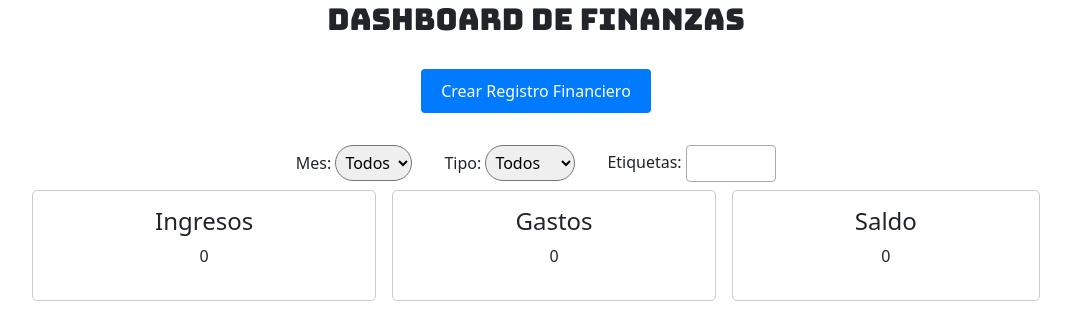
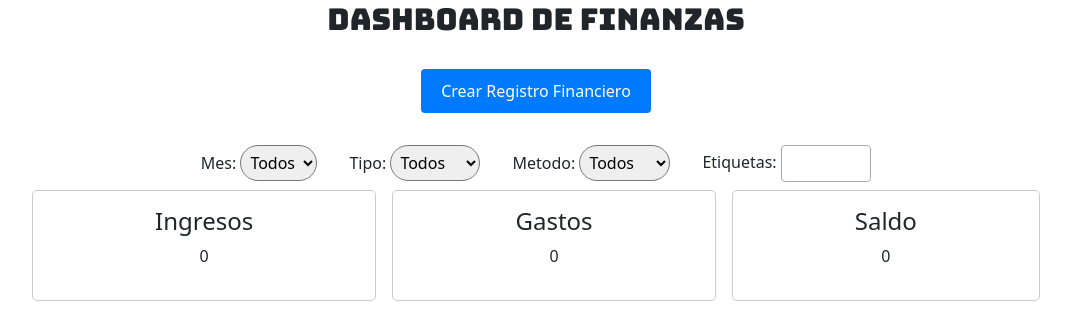
Before and after one commit to mdlunag/django-projects, a Django app: page /moneitas/ in a window 1280 px wide. Shown: the part 85-404 px from the top of the page, without its empty margins (104-1175 px from the left). Run offline with Django 4.2, Linux system fonts and the light colour scheme; the visitor is signed in with stand-in values (Sample User, id 1); data that the repository does not hold is empty.

Commit message:
[IMP]moneitas: add payment method to registros financieros

```diff
--- a/moneitas/forms.py
+++ b/moneitas/forms.py
@@ -28,11 +28,10 @@ class RegistroFinancieroForm(forms.ModelForm):
 
     class Meta:
         model = RegistroFinanciero
-        fields = ['tipo', 'monto', 'fecha', 'etiqueta_existente', 'etiqueta_personalizada', 'nota']
+        fields = ['tipo', 'monto', 'fecha', 'etiqueta_existente', 'etiqueta_personalizada', 'nota', 'metodo']
         widgets = {
             'monto': forms.TextInput(attrs={'class': 'rounded-pill'}),
         }
-
 
 
 class FiltroDashboardForm(forms.Form):
@@ -55,6 +54,13 @@ class FiltroDashboardForm(forms.Form):
         label="Tipo de registro",
     )
 
+    metodo = forms.ChoiceField(
+        choices=(('cash', 'Efectivo'), ('credit_card', 'Tarjeta'),('', 'Todos')),
+        required=False,
+        label="Tipo de registro",
+        )
+
+
 class FiltroEtiquetasListForm(forms.Form):
     def __init__(self, *args, **kwargs):
         user = kwargs.pop('user', None)  # Obtiene el usuario de los argumentos
--- a/moneitas/models.py
+++ b/moneitas/models.py
@@ -9,6 +9,11 @@ TIPO_CHOICES = (
 STATE_CHOICES = (
         ('incomplete', 'TO DO'),
         ('complete', 'Done'),
+    )
+
+METODO_CHOICES = (
+    ('cash', 'Efectivo'),
+    ('credit_card', 'Tarjeta'),
     )
 
 class Etiqueta(models.Model):
@@ -27,6 +32,7 @@ class RegistroFinanciero(models.Model):
     nota = models.TextField(blank=True, null=True)
     eliminar = models.BooleanField(default=False)  # Campo para identificar registros a eliminar
     user = models.ForeignKey(User, on_delete=models.CASCADE)  # Relaciona el registro con el usuario
+    metodo = models.CharField(max_length=12, choices=METODO_CHOICES, default='cash')
 
 
     def __str__(self):
--- a/moneitas/templates/moneitas/crear_registro_financiero.html
+++ b/moneitas/templates/moneitas/crear_registro_financiero.html
@@ -23,6 +23,11 @@
     </div>
 
     <!-- Resto de los campos -->
+    <p>
+        <label for="{{ form.metodo.id_for_label }}">Método:</label>
+        {{ form.metodo }}
+    </p>
+
     <p>
         <label for="{{ form.monto.id_for_label }}">Monto:</label>
         {{ form.monto }}
--- a/moneitas/templates/moneitas/dashboard.html
+++ b/moneitas/templates/moneitas/dashboard.html
@@ -30,6 +30,11 @@
             {{ filtro_form.tipo }}
         </div>
 
+        <div class="form-group text-center mx-3">
+            <label for="{{ filtro_form.metodo.id_for_label }}">Metodo:</label>
+            {{ filtro_form.metodo }}
+        </div>
+
         <div class="d-flex">
             <div class="form-group mx-3">
                 <label for="{{ filtro_form.etiquetas.id_for_label }}">Etiquetas:</label>
@@ -43,6 +48,8 @@
         const filtroForm = document.getElementById('filtro-form');
         const filtroCheckboxes = document.querySelectorAll('input[name="etiquetas"]');
         const filtroTipos = document.querySelector('select[name="tipo"]');
+        const filtroMetodo = document.querySelector('select[name="metodo"]');
+
         // Obtén una referencia al formulario y al select
         const monthSelect = document.getElementById('month');
 
@@ -59,6 +66,10 @@
         });
 
         filtroTipos.addEventListener('change', function () {
+            filtroForm.submit(); // Envía automáticamente el formulario cuando cambia la selección
+        });
+
+        filtroMetodo.addEventListener('change', function () {
             filtroForm.submit(); // Envía automáticamente el formulario cuando cambia la selección
         });
 
@@ -119,6 +130,13 @@
                         <td>{{ registro.fecha|date:"D, M j, Y" }}</td>
                         <td>{{ registro.etiqueta.nombre }}</td>
                         <td>{{ registro.nota }}</td>
+                        <td>
+                            {% if registro.metodo == 'credit_card' %}
+                            <i class="fa-regular fa-credit-card"></i>
+                            {% else %}
+                            <i class="fa-solid fa-money-bill-1"></i>
+                            {% endif %}
+                        </td>
                         <td style="width: 1%;">
                             <div class="d-flex align-items-center">
                                 <input type="checkbox" name="eliminar_{{ registro.id }}">
--- a/moneitas/views.py
+++ b/moneitas/views.py
@@ -105,6 +105,7 @@ def lista_etiquetas(request):
 
     if filtro_form.is_valid():
         tipo_seleccionado = filtro_form.cleaned_data.get('tipo')
+
         if tipo_seleccionado and tipo_seleccionado != '':
             etiquetas = etiquetas.filter(tipo=tipo_seleccionado)
 
@@ -202,10 +203,12 @@ def crear_registro_financiero(request, editar=None):
             # Asigna el valor del campo tipo según la selección del botón de alternancia.
             tipo = request.POST.get('tipo')
             nota = request.POST.get('nota')
+            metodo = request.POST.get('metodo')
 	        # Crea el registro financiero con la etiqueta asociada.
             registro.etiqueta = etiqueta  # Asocia la etiqueta con el registro financiero
             registro.tipo = tipo
             registro.nota = nota or ''
+            registro.metodo = metodo
             #registro.user= User.objects.get(username='aitor.rife@gmail.com')
             registro.user = request.user
             if editar:
@@ -229,6 +232,7 @@ def crear_registro_financiero(request, editar=None):
         print(registro_editar.tipo)
         form = RegistroFinancieroForm(initial={
             'tipo': 'ingreso' if registro_editar.tipo == 'ingreso' else 'gasto',
+            'metodo': registro_editar.metodo,
             'monto': registro_editar.monto,
             'fecha': registro_editar.fecha,
             'etiqueta_existente': registro_editar.etiqueta or '',
@@ -300,6 +304,10 @@ def overview_dashboard(request):
     if filtro_form.is_valid():
         etiquetas_seleccionadas = filtro_form.cleaned_data.get('etiquetas')
         tipo_seleccionado = filtro_form.cleaned_data.get('tipo')
+        metodo_seleccionado = filtro_form.cleaned_data.get('metodo')
+
+        if metodo_seleccionado and metodo_seleccionado != '':
+            registros_financieros = registros_financieros.filter(metodo=metodo_seleccionado)
 
         if etiquetas_seleccionadas:
             registros_financieros = registros_financieros.filter(etiqueta__in=etiquetas_seleccionadas)
```
Also changed, not shown: mysite/settings.py (+7 -0 lines), 1 other file.
